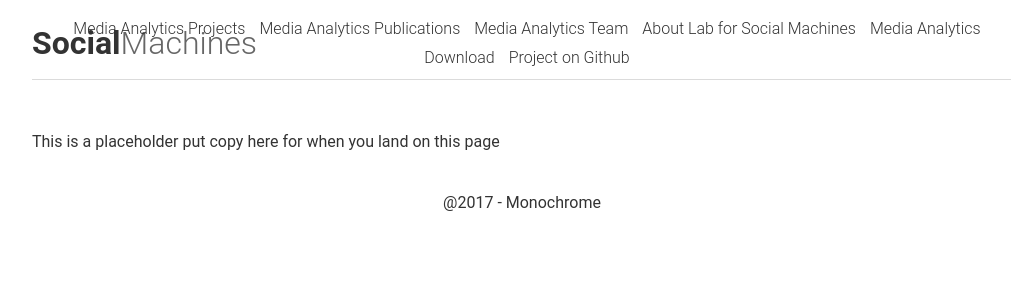
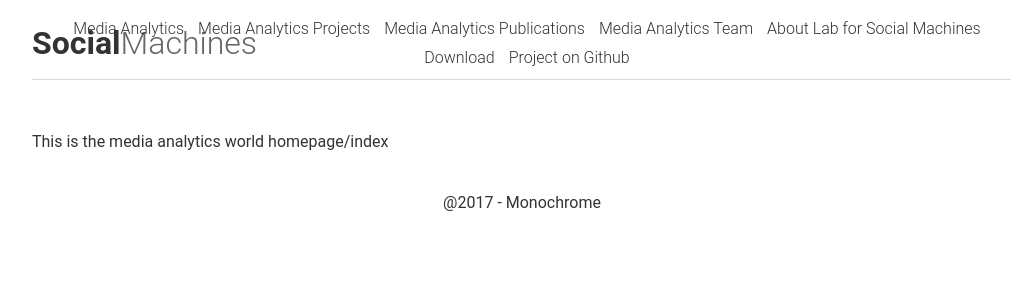
Before and after one commit to mit-ccc/social-machines.github.io, a Jekyll site: the page built from Media-Analytics/Media-Analytics.md, in a window 1280 px wide. Shown: the top 300 px of the page, without its empty margins (118-1129 px from the left). Built offline with Jekyll 4.4.1, drawn with Linux system fonts in a browser that asks for light colours.

Commit message:
Update and rename media-analytics.md to Media-Analytics/Media-Analytics.md

```diff
--- a/media-analytics.md
+++ b/Media-Analytics/Media-Analytics.md
@@ -3,5 +3,4 @@
 title: Media Analytics
 description: This page is under construction
 ---
-This is a placeholder
-put copy here for when you land on this page
+This is the media analytics world homepage/index
```
